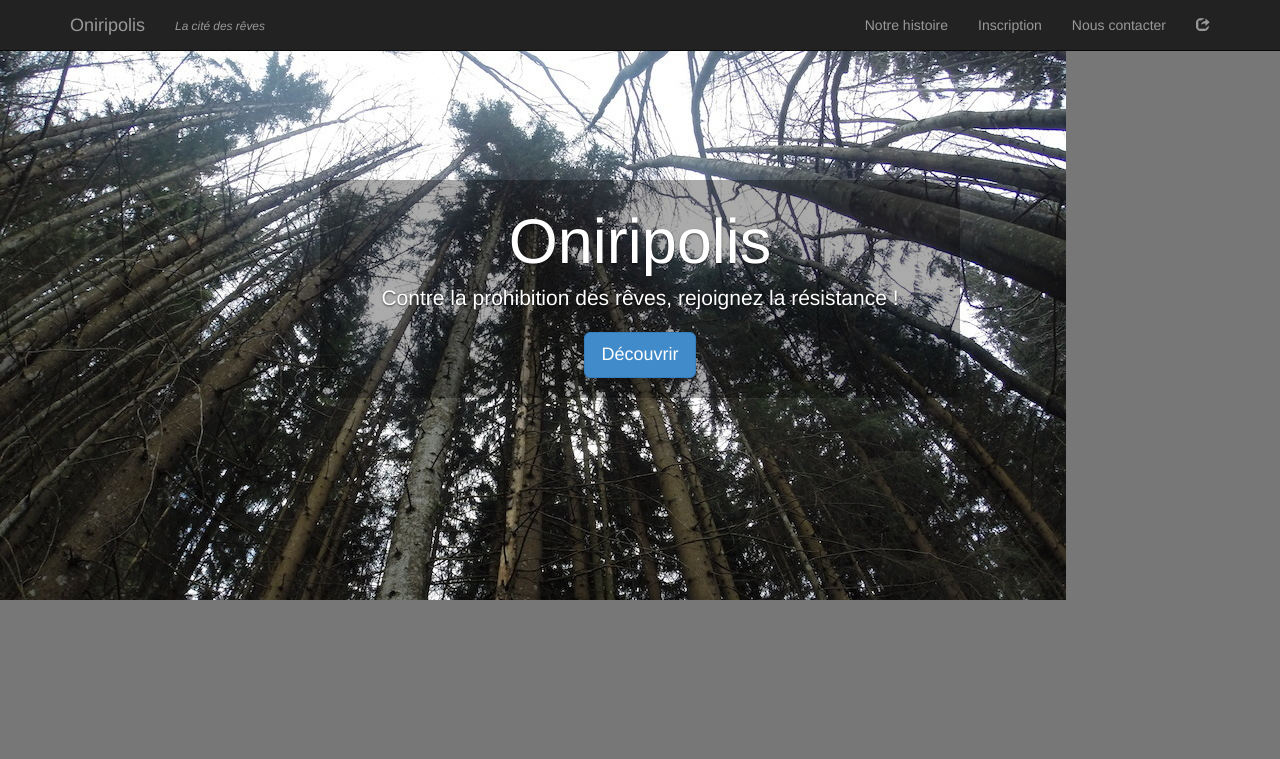
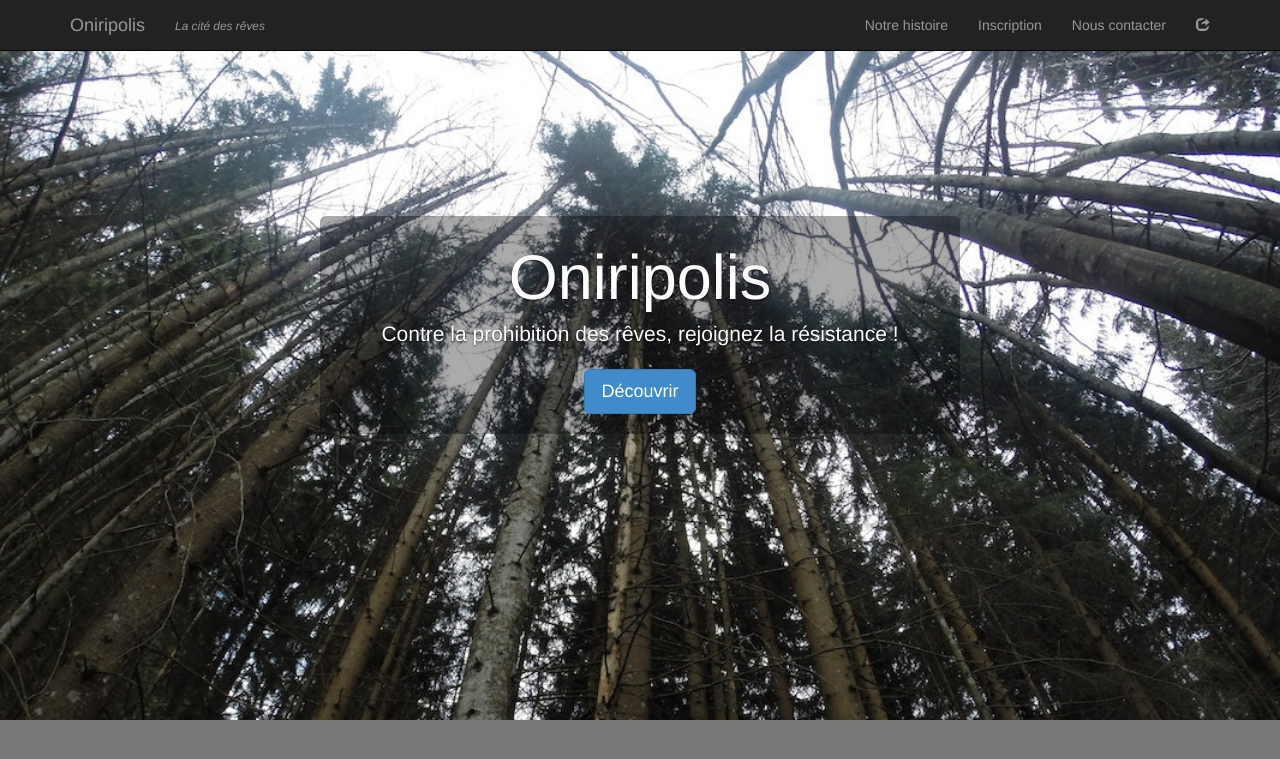
Before and after one commit to AdamSelene/oniripolis-staging, a Jekyll site: the page built from index.html, in a window 1280 px wide and 900 px high. Shown: the top 759 px of the window. Built offline with Jekyll 4.4.1, drawn with Linux system fonts in a browser that asks for light colours; comment, search, counter and statistics services are not loaded.

Commit message:
Fixed missing "background" class for image

```diff
--- a/index.html
+++ b/index.html
@@ -6,7 +6,7 @@ title: Oniripolis
 <div id="welcome" class="carousel" data-interval="false">
 	<div class="carousel-inner">
 		<div class="item active">
-			<img src="img/forest.jpg" alt="Bienvenue dans Oniripolis" class="img-responsive" />
+			<img src="img/forest.jpg" alt="Bienvenue dans Oniripolis" class="background img-responsive" />
             <div class="container">
                 <div class="carousel-caption jumbotron">
                         <h1>Oniripolis</h1>
```
